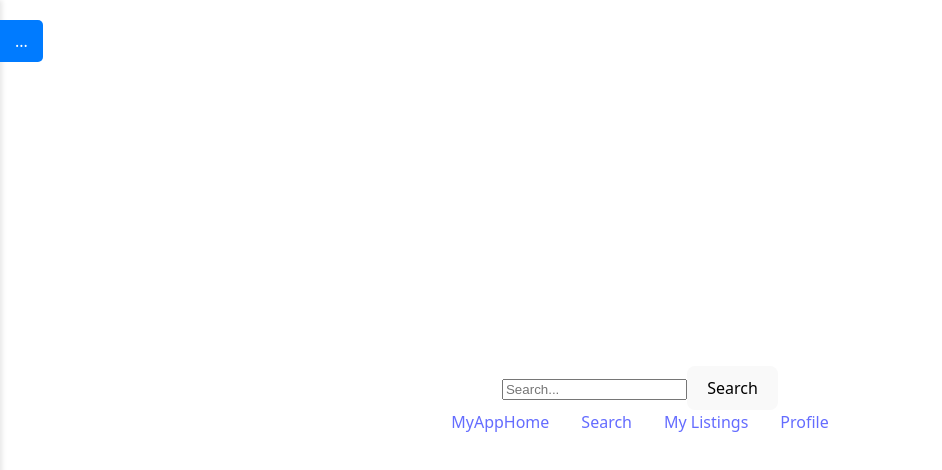
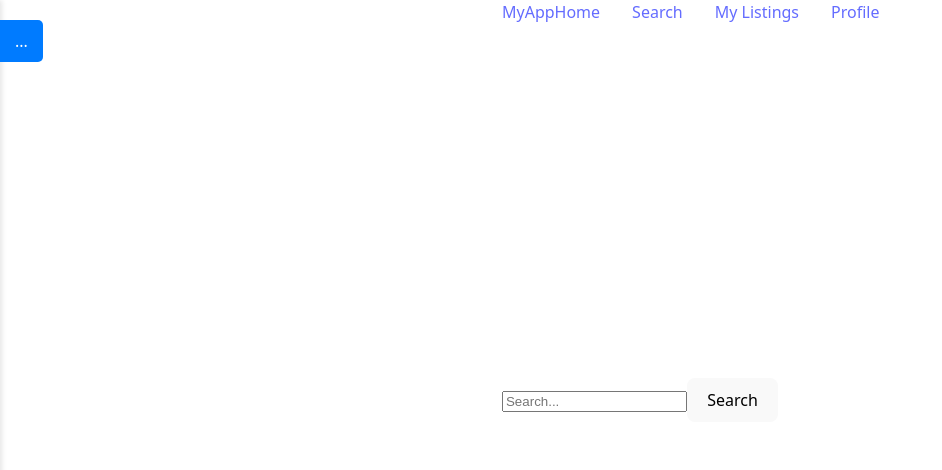
Before and after one commit to GraemeIBB/360proj, a React (Vite) app in the folder frontend/: page / in a window 1280 px wide. Shown: the top 470 px of the page, without its empty margins (0-942 px from the left). Built offline with nearby package versions, Linux system fonts and the light colour scheme.

Commit message:
Update Navbar.css
Added positing to nav bar, so its always at the top

```diff
--- a/frontend/src/components/Navbar.css
+++ b/frontend/src/components/Navbar.css
@@ -10,3 +10,10 @@
   margin: 0;
   padding: 0;
 }
+
+.navbar {
+  position: fixed;
+  top: 0;
+  width: 100%;
+  z-index: 1000;
+}
```
